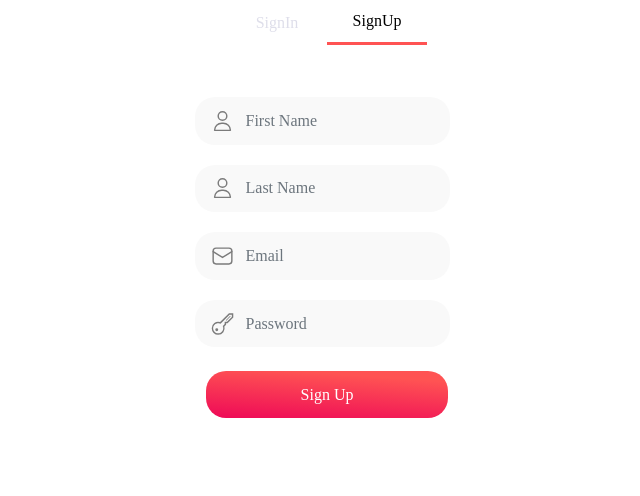
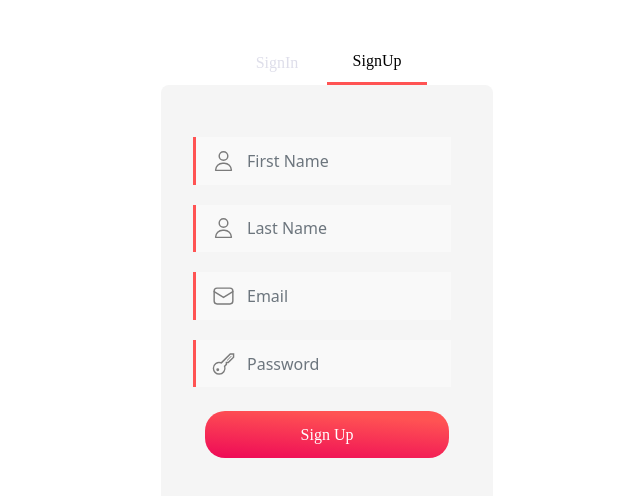
Before and after one commit to Johnsavadkuhi/formikform, a React (Create React App) app: page / in a window 1280 px wide. Shown: the top 496 px of the page, without its empty margins (313-953 px from the left). Built offline with nearby package versions, Linux system fonts and the light colour scheme.

Commit message:
create style file

```diff
--- a/src/style/main.scss
+++ b/src/style/main.scss
@@ -1,76 +1,37 @@
+@import 'authContainer';
+@import 'buttons';
+@import  'singUp';
 
-$color: #DEDEEA;
 $color-dark: rgba(109, 108, 108, 0.68);
 
-.auth-container {
-    width: 100%;
-    height: auto;
-    padding: 0;
-    margin: 0;
-    display: flex;
-    align-items: center;
-    justify-content: center;
-    flex-direction: column ;
-    flex-wrap: wrap;
-}
 
-.auth-btns {
-    display: grid;
-    grid-template-columns: 100px 100px;
-    text-align: center;
-    width: auto;
-    justify-content: center;
-    transition: 0.5s;
-    align-items: center;
 
-    button {
-        background-color: unset;
-        padding: 0.5rem 1rem;
-        border: none;
-        color: $color;
-        font-family: 'iran-sans';
-        outline: none !important;
-        height: 45px;
-    }
-    button:hover,
-    button:focus {
-        cursor: pointer;
-         box-shadow: none !important;
-        outline: none !important;
-    }
-    .active {
-        color: black;
-        border-bottom: 3px solid rgba(255, 83, 83, 1) !important;
-    }
-    width: 100%;
-    background-repeat:no-repeat;
-    height: 100%;
-}
 
-//login & Sign up component
-.sign-up {
-    max-width: 350px!important;
-    background-color: white;
-    font-family: 'iran-sans' !important;
-    border-radius: 0.5rem !important;
-    padding: 0.5rem 0.5rem;
-    padding: 2rem;
-}
-
-.title-auth {
-    text-align: center;
-    font-size: 1em;
-    margin: 1rem 0;
-    padding-bottom: 1rem;
-    color: #707172;
-}
+// .title-auth {
+//     text-align: center;
+//     font-size: 1em;
+//     margin: 1rem 0;
+//     padding-bottom: 1rem;
+//     color: #707172;
+// }
 
 .inputs-text {
     display: flex;
     background-color: #f9f9f9;
     padding: 0.3rem 1rem;
-    border-radius: 20px;
+    // border-top-right-radius: 20px;
+    // border-bottom-right-radius: 20px;
     margin: 20px 10px 0 0 ;
+    border-left: 3px solid #ff5353;
+    -webkit-background-clip: padding-box; /* for Safari */
+    background-clip: padding-box;
+
+    &:focus,
+    &:hover {
+        box-shadow: none !important;
+        outline: none !important;
+        background-color: white;
+    }
     img {
         width: 23px;
         opacity: 50%;
@@ -80,6 +41,7 @@ $color-dark: rgba(109, 108, 108, 0.68);
         outline: none !important;
         background-color: unset;
         font-size: 1rem;
+
         width: 200px !important;
         &:focus,
         &:hover {
```
